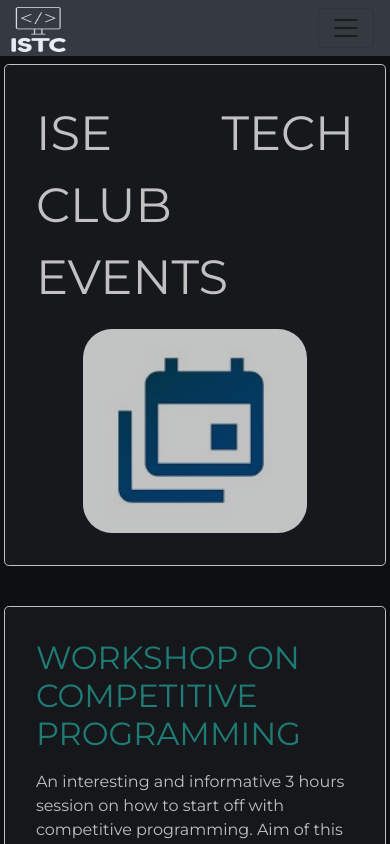
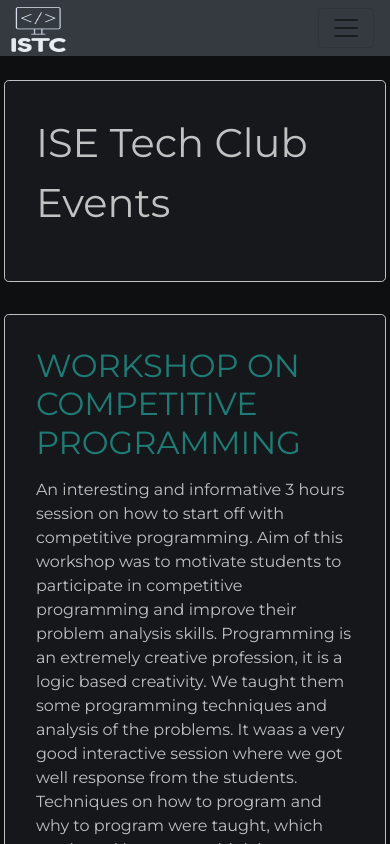
Before and after one commit to istc-sce/ISETechClub, a React (Create React App) app: page /events in a window 390 px wide. Shown: the top 844 px of the page. Built offline with nearby package versions, Linux system fonts and the light colour scheme.

Commit message:
done the changes recommended

```diff
--- a/src/App.css
+++ b/src/App.css
@@ -53,26 +53,3 @@
     right: 0;
     top: 55px;
 }
-
-.eventsHeader {
-    background:  #191B1F !important;
-    color: #FDFDFD;
-    width: 98%;
-    height: auto;
-    border: #FDFDFD 0.5px solid;
-    opacity: 0.75;
-    text-align: left;
-    display: inline-block;
-    margin-right: 1%;
-    margin-left: 1%;
-    margin-top: 2%;
-}
-
-.eventhead {
-    text-align: justify;
-    font-size: 3rem;
-}
-
-.eventtext {
-    color: rgb(37, 161, 151);
-}
--- /dev/null
+++ b/src/components/events.css
@@ -0,0 +1,37 @@
+.eventsHeader {
+    background:  #191B1F !important;
+    color: #FDFDFD;
+    width: 98%;
+    height: auto;
+    border: #FDFDFD 0.5px solid;
+    opacity: 0.75;
+    text-align: left;
+    display: inline-block;
+    margin-right: 1%;
+    margin-left: 1%;
+}
+
+.section-events {
+    display: flex;
+    align-items: center;
+    justify-content: space-evenly;
+    height: 100px;
+}
+
+.eventhead {
+    font-size: 2.5rem;
+}
+
+.eventtext {
+    color: rgb(37, 161, 151);
+}
+
+@media only screen and (max-width: 960px) {
+    .thumb-events {
+        display: none;
+        height: auto;
+    }
+    .section-events {
+        height: auto;
+    }
+}
--- a/src/components/events.js
+++ b/src/components/events.js
@@ -1,12 +1,11 @@
 import React, {Component} from 'react';
 import { Jumbotron } from 'react-bootstrap';
 import Container from 'react-bootstrap/Container';
-import Row from 'react-bootstrap/Row';
-import Col from 'react-bootstrap/Col';
-import Carousel from 'react-bootstrap/Carousel';
+import { Row, Col, Carousel } from 'react-bootstrap';
 import Events from "./images/eventsIcon.jpg";
 import Events1 from "./images/event1/events11.png";
 import Events2 from "./images/event1/events12.png";
+import "./events.css";
 
 
 class Event extends Component {
@@ -14,20 +13,20 @@ class Event extends Component {
         return(
 
             <div>
-
+                <br />
                 <Jumbotron className="eventsHeader">
-                    <section>
+                    <section className="section-events">
                         <Container>
                                 <Row>
                                     <Col sm={7} className="d-flex justify-content-start">
                                         <div className="d-flex align-items-center">
                                             <p className="eventhead">
-                                            ISE TECH CLUB EVENTS
+                                            ISE Tech Club Events
                                             </p>
                                         </div>
                                     </Col>
                                     <Col sm={5} className="d-flex justify-content-center">
-                                        <div className="eventImage">
+                                        <div className="thumb-events">
                                             <img src={ Events } alt=" Events " className="imgfluid" />
                                         </div>
                                     </Col>
```
